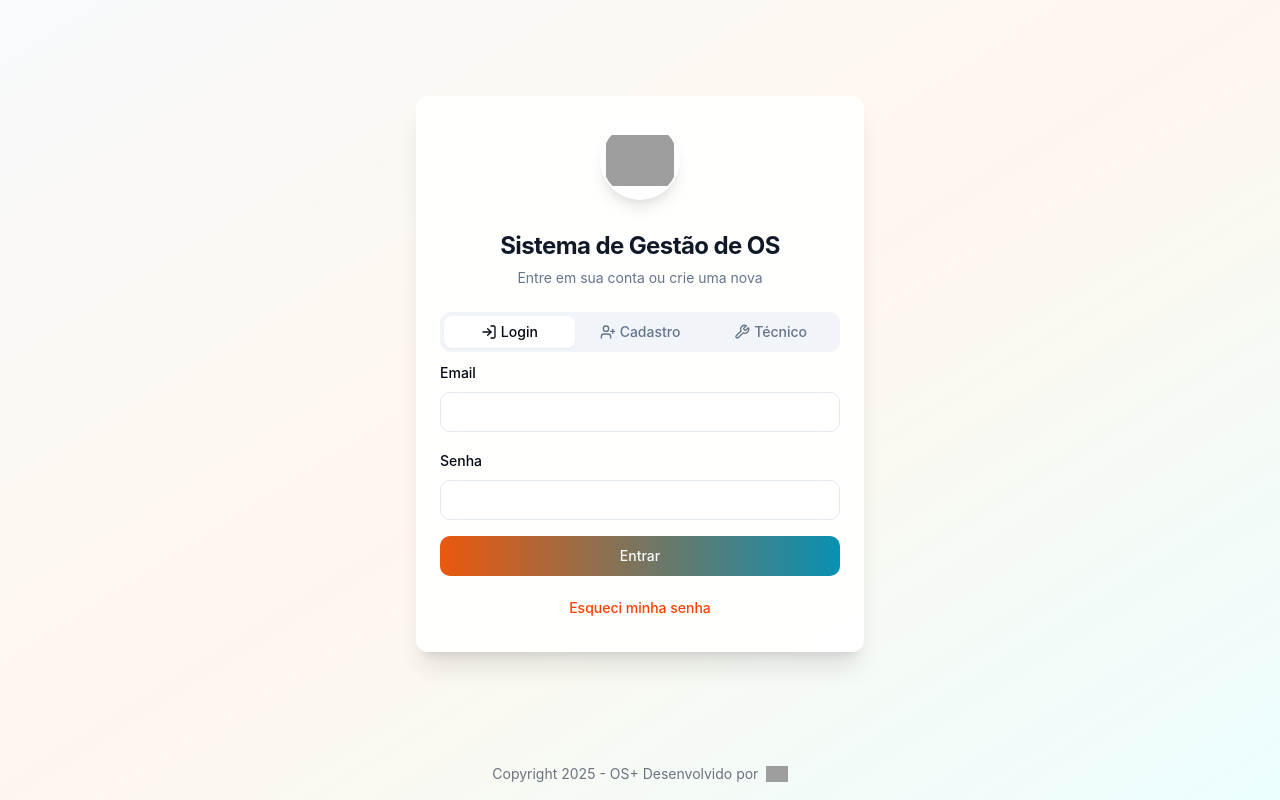
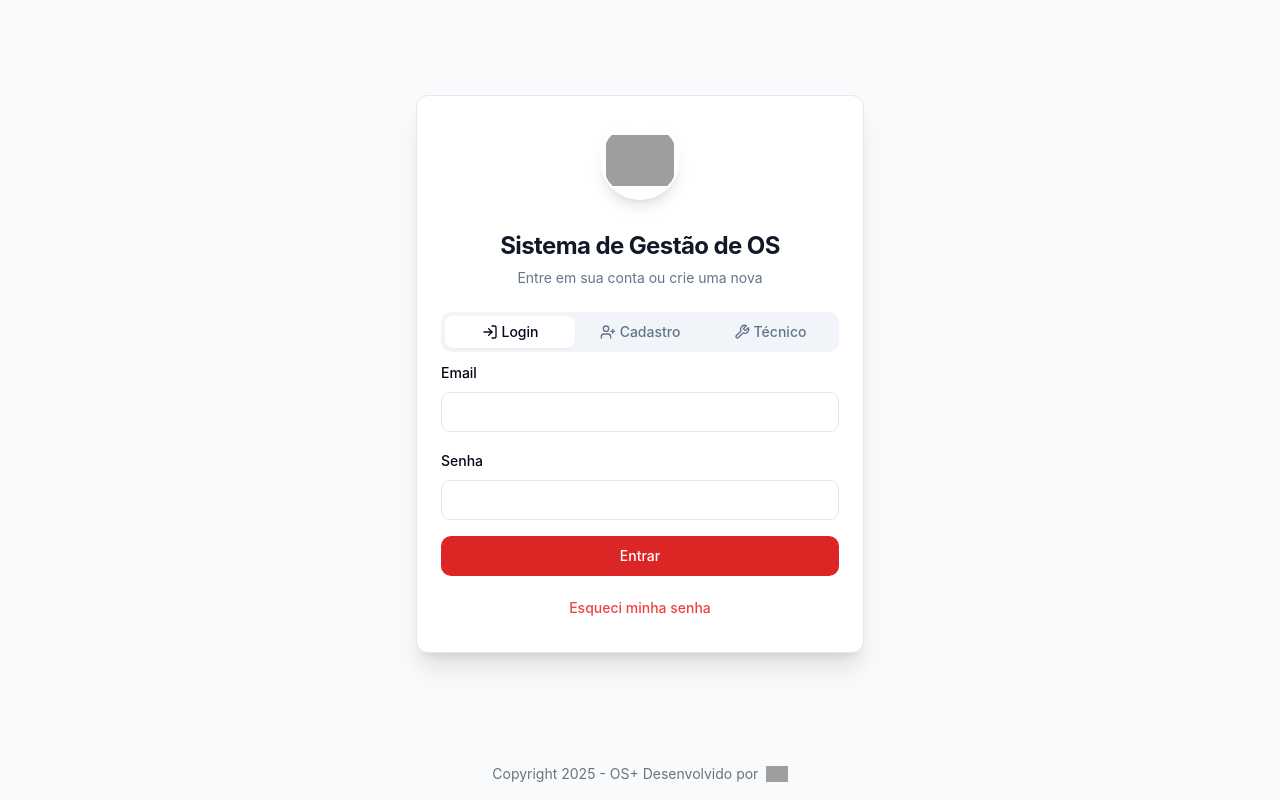
Before and after one commit to pdvfastt/servico-gestao-completa, a React (Vite) app: page /auth in a window 1280 px wide. Built offline with nearby package versions, Linux system fonts and the light colour scheme; grey boxes are pictures that could not be loaded.

Commit message:
Refactor: Apply red and gray color scheme
Change the layout's color scheme to red and gray without gradients.

```diff
--- a/src/index.css
+++ b/src/index.css
@@ -16,7 +16,7 @@
     --popover: 0 0% 100%;
     --popover-foreground: 222.2 84% 4.9%;
 
-    --primary: 15 100% 50%;
+    --primary: 0 84% 60%;
     --primary-foreground: 210 40% 98%;
 
     --secondary: 210 40% 96.1%;
@@ -25,7 +25,7 @@
     --muted: 210 40% 96.1%;
     --muted-foreground: 215.4 16.3% 46.9%;
 
-    --accent: 196 100% 47%;
+    --accent: 220 14% 50%;
     --accent-foreground: 0 0% 100%;
 
     --destructive: 0 84.2% 60.2%;
@@ -33,25 +33,25 @@
 
     --border: 214.3 31.8% 91.4%;
     --input: 214.3 31.8% 91.4%;
-    --ring: 15 100% 50%;
+    --ring: 0 84% 60%;
 
     --radius: 0.75rem;
 
     --sidebar-background: 0 0% 98%;
     --sidebar-foreground: 240 5.3% 26.1%;
-    --sidebar-primary: 15 100% 50%;
+    --sidebar-primary: 0 84% 60%;
     --sidebar-primary-foreground: 0 0% 98%;
-    --sidebar-accent: 25 100% 97%;
-    --sidebar-accent-foreground: 15 100% 47%;
+    --sidebar-accent: 0 0% 97%;
+    --sidebar-accent-foreground: 0 84% 47%;
     --sidebar-border: 220 13% 91%;
-    --sidebar-ring: 15 100% 50%;
+    --sidebar-ring: 0 84% 60%;
 
-    /* Custom gradient colors baseadas na logomarca */
-    --gradient-start: 15 100% 50%;
-    --gradient-end: 196 100% 47%;
+    /* Custom colors baseadas em vermelho e cinza */
+    --gradient-start: 0 84% 60%;
+    --gradient-end: 220 14% 50%;
     --success-color: 147 50% 47%;
     --warning-color: 25 95% 53%;
-    --info-color: 196 100% 47%;
+    --info-color: 220 14% 50%;
   }
 
   .dark {
@@ -64,7 +64,7 @@
     --popover: 222.2 84% 4.9%;
     --popover-foreground: 210 40% 98%;
 
-    --primary: 15 100% 50%;
+    --primary: 0 84% 60%;
     --primary-foreground: 222.2 47.4% 11.2%;
 
     --secondary: 217.2 32.6% 17.5%;
@@ -73,7 +73,7 @@
     --muted: 217.2 32.6% 17.5%;
     --muted-foreground: 215 20.2% 65.1%;
 
-    --accent: 196 100% 47%;
+    --accent: 220 14% 50%;
     --accent-foreground: 210 40% 98%;
 
     --destructive: 0 62.8% 30.6%;
@@ -81,15 +81,15 @@
 
     --border: 217.2 32.6% 17.5%;
     --input: 217.2 32.6% 17.5%;
-    --ring: 15 100% 50%;
+    --ring: 0 84% 60%;
     --sidebar-background: 240 5.9% 10%;
     --sidebar-foreground: 240 4.8% 95.9%;
-    --sidebar-primary: 15 100% 50%;
+    --sidebar-primary: 0 84% 60%;
     --sidebar-primary-foreground: 0 0% 100%;
     --sidebar-accent: 240 3.7% 15.9%;
     --sidebar-accent-foreground: 240 4.8% 95.9%;
     --sidebar-border: 240 3.7% 15.9%;
-    --sidebar-ring: 15 100% 50%;
+    --sidebar-ring: 0 84% 60%;
   }
 }
 
@@ -106,7 +106,7 @@
 
 @layer components {
   .gradient-bg {
-    background: linear-gradient(135deg, hsl(var(--gradient-start)) 0%, hsl(var(--gradient-end)) 100%);
+    background: hsl(var(--primary));
   }
 
   .glass-effect {
@@ -120,23 +120,23 @@
   }
 
   .stat-card {
-    @apply bg-gradient-to-br from-white to-gray-50 border-0 shadow-md card-hover;
+    @apply bg-white border border-gray-200 shadow-md card-hover;
   }
 
   .stat-card-orange {
-    @apply bg-gradient-to-br from-orange-50 to-orange-100 border-orange-200;
+    @apply bg-red-50 border-red-200;
   }
 
   .stat-card-cyan {
-    @apply bg-gradient-to-br from-cyan-50 to-cyan-100 border-cyan-200;
+    @apply bg-gray-50 border-gray-200;
   }
 
   .stat-card-purple {
-    @apply bg-gradient-to-br from-purple-50 to-purple-100 border-purple-200;
+    @apply bg-gray-50 border-gray-200;
   }
 
   .stat-card-green {
-    @apply bg-gradient-to-br from-green-50 to-green-100 border-green-200;
+    @apply bg-gray-50 border-gray-200;
   }
 
   /* Responsive PWA styles */
--- a/src/pages/Auth.tsx
+++ b/src/pages/Auth.tsx
@@ -1,4 +1,3 @@
-
 import React, { useState, useEffect } from 'react';
 import { useAuth } from '@/hooks/useAuth';
 import { useTechnicianAuth } from '@/hooks/useTechnicianAuth';
@@ -241,9 +240,9 @@ const Auth = () => {
 
   if (showResetPassword) {
     return (
-      <div className="min-h-screen flex flex-col bg-gradient-to-br from-slate-50 via-orange-50 to-cyan-50">
+      <div className="min-h-screen flex flex-col bg-gray-50">
         <div className="flex-1 flex items-center justify-center p-4">
-          <Card className="w-full max-w-md bg-white/90 backdrop-blur-sm border-0 shadow-xl">
+          <Card className="w-full max-w-md bg-white border border-gray-200 shadow-xl">
             <CardHeader className="text-center">
               {renderPasswordResetLogo()}
               <CardTitle className="text-2xl font-bold text-gray-900 flex items-center justify-center gap-2">
@@ -283,7 +282,7 @@ const Auth = () => {
                 <div className="space-y-3">
                   <Button
                     type="submit"
-                    className="w-full bg-gradient-to-r from-orange-600 to-cyan-600 hover:from-orange-700 hover:to-cyan-700"
+                    className="w-full bg-red-600 hover:bg-red-700 text-white"
                     disabled={loading}
                   >
                     {loading ? (
@@ -334,9 +333,9 @@ const Auth = () => {
   }
 
   return (
-    <div className="min-h-screen flex flex-col bg-gradient-to-br from-slate-50 via-orange-50 to-cyan-50">
+    <div className="min-h-screen flex flex-col bg-gray-50">
       <div className="flex-1 flex items-center justify-center p-4">
-        <Card className="w-full max-w-md bg-white/90 backdrop-blur-sm border-0 shadow-xl">
+        <Card className="w-full max-w-md bg-white border border-gray-200 shadow-xl">
           <CardHeader className="text-center">
             {renderLogo()}
             <CardTitle className="text-2xl font-bold text-gray-900">
@@ -403,7 +402,7 @@ const Auth = () => {
                   <div className="space-y-3">
                     <Button
                       type="submit"
-                      className="w-full bg-gradient-to-r from-orange-600 to-cyan-600 hover:from-orange-700 hover:to-cyan-700"
+                      className="w-full bg-red-600 hover:bg-red-700 text-white"
                       disabled={loading}
                     >
                       {loading ? (
@@ -478,7 +477,7 @@ const Auth = () => {
                   </div>
                   <Button
                     type="submit"
-                    className="w-full bg-gradient-to-r from-orange-600 to-cyan-600 hover:from-orange-700 hover:to-cyan-700"
+                    className="w-full bg-red-600 hover:bg-red-700 text-white"
                     disabled={loading}
                   >
                     {loading ? (
@@ -495,8 +494,8 @@ const Auth = () => {
 
               <TabsContent value="technician">
                 <form onSubmit={handleTechnicianSignIn} className="space-y-4">
-                  <div className="bg-cyan-50 border border-cyan-200 rounded-lg p-3 mb-4">
-                    <p className="text-sm text-cyan-700 flex items-center gap-2">
+                  <div className="bg-gray-50 border border-gray-200 rounded-lg p-3 mb-4">
+                    <p className="text-sm text-gray-700 flex items-center gap-2">
                       <Wrench className="h-4 w-4" />
                       Área exclusiva para técnicos
                     </p>
@@ -525,7 +524,7 @@ const Auth = () => {
                   </div>
                   <Button
                     type="submit"
-                    className="w-full bg-gradient-to-r from-cyan-600 to-orange-600 hover:from-cyan-700 hover:to-orange-700"
+                    className="w-full bg-gray-600 hover:bg-gray-700 text-white"
                     disabled={technicianLoading}
                   >
                     {technicianLoading ? (
--- a/src/pages/Index.tsx
+++ b/src/pages/Index.tsx
@@ -1,4 +1,3 @@
-
 import React, { useState, useEffect } from 'react';
 import { Card, CardContent, CardDescription, CardHeader, CardTitle } from "@/components/ui/card";
 import { Button } from "@/components/ui/button";
@@ -144,13 +143,13 @@ const Index = () => {
   }, [tabsConfig, activeTab]);
 
   return (
-    <div className="min-h-screen bg-gradient-to-br from-slate-50 via-orange-50 to-cyan-50 flex flex-col">
+    <div className="min-h-screen bg-gray-100 flex flex-col">
       <div className="container mx-auto p-3 md:p-6 flex-1">
         {/* Modern Header */}
         <div className="mb-4 md:mb-8">
-          <div className="flex items-center justify-between bg-white/80 backdrop-blur-sm rounded-xl md:rounded-2xl p-3 md:p-6 shadow-lg border border-white/20">
+          <div className="flex items-center justify-between bg-white border border-gray-200 rounded-xl md:rounded-2xl p-3 md:p-6 shadow-lg">
             <div className="flex items-center space-x-2 md:space-x-4 min-w-0 flex-1">
-              <div className="bg-gradient-to-br from-orange-500 to-cyan-500 p-2 md:p-3 rounded-lg md:rounded-xl shadow-md flex-shrink-0">
+              <div className="bg-red-600 p-2 md:p-3 rounded-lg md:rounded-xl shadow-md flex-shrink-0">
                 {settings?.company_logo_url ? (
                   <img
                     src={settings.company_logo_url}
@@ -162,7 +161,7 @@ const Index = () => {
                 )}
               </div>
               <div className="min-w-0 flex-1">
-                <h1 className="text-xl md:text-4xl font-bold bg-gradient-to-r from-orange-600 to-cyan-600 bg-clip-text text-transparent mb-1 md:mb-2 truncate">
+                <h1 className="text-xl md:text-4xl font-bold text-red-600 mb-1 md:mb-2 truncate">
                   {isMobile ? 'Gestão OS' : (settings?.company_name || 'Sistema de Gestão de OS')}
                 </h1>
                 <p className="text-gray-600 text-xs md:text-lg hidden sm:block">
@@ -197,10 +196,10 @@ const Index = () => {
         </div>
 
         {/* Navigation Tabs */}
-        <Card className="shadow-xl border-0 bg-white/90 backdrop-blur-sm">
+        <Card className="shadow-xl border border-gray-200 bg-white">
           <CardContent className="p-0">
             <Tabs value={activeTab} onValueChange={setActiveTab} className="w-full">
-              <div className="border-b border-gray-100 bg-gray-50/50 rounded-t-lg">
+              <div className="border-b border-gray-100 bg-gray-50 rounded-t-lg">
                 <div className="tabs-responsive">
                   <TabsList className={`tabs-list-responsive w-full grid bg-transparent h-auto p-1 md:p-2 gap-0.5 md:gap-1`} style={{ gridTemplateColumns: `repeat(${tabsConfig.length}, minmax(0, 1fr))` }}>
                     {tabsConfig.map(({ value, icon: Icon, label, shortLabel }) => (
```
Lines whose indentation alone changed are shown as unchanged.
